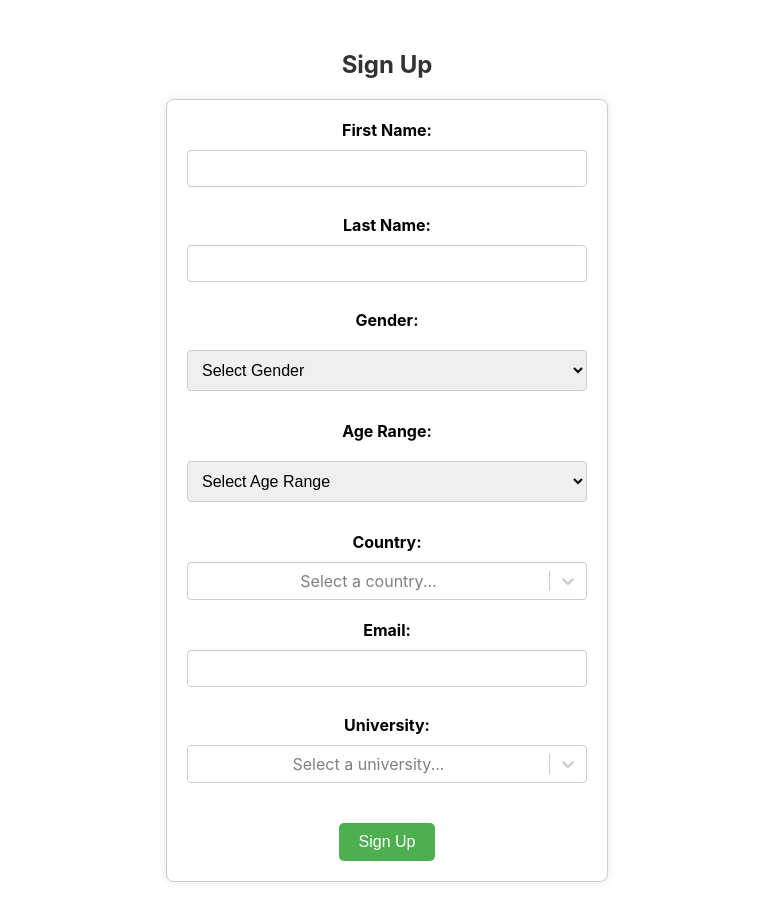
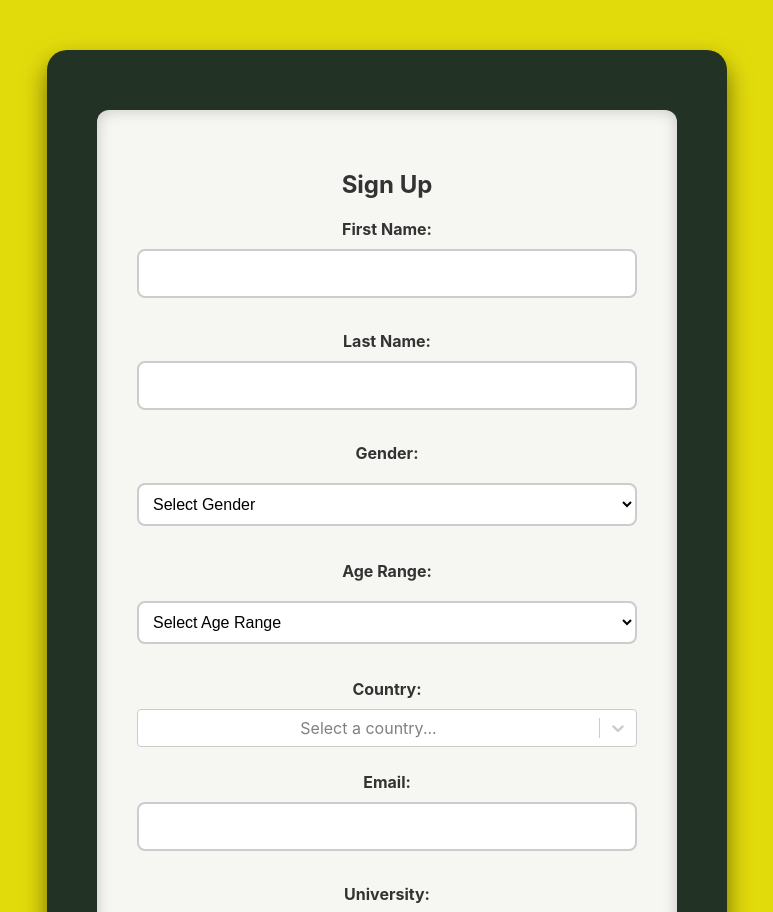
Before and after one commit to AhmedHani2312/finalproject, a React (Create React App) app: page /signup in a window 1280 px wide. Shown: the top 912 px of the page, without its empty margins (253-1026 px from the left). Built offline with nearby package versions, Linux system fonts and the light colour scheme.

Commit message:
frontend design updates+ country field signup fix
frontend design updates+ country field signup fix

```diff
--- a/src/App.js
+++ b/src/App.js
@@ -1,6 +1,4 @@
-// App.js
 import React from 'react';
-import logo from './logo.svg';
 import { BrowserRouter as Router, Link, Route, Routes } from 'react-router-dom';
 import Signup from './Signup';
 import Personalityform from './Personalityform';
@@ -9,30 +7,18 @@ import CountryChoice from './CountryChoice';
 import Rating from './Rating';
 import Recommendation from './Recommendation';
 import UsabilitySurveyForm from './UsabilitySurveyForm';
-import './App.css';
+import './App.css'; // Ensure this points to your updated CSS file
 
 function Home() {
   return (
     <div className="App">
       <header className="App-header">
-        <img src={logo} className="App-logo" alt="logo" />
-        <h1>Welcome to University Recommender</h1>
+        <h1 className="welcome-text">Welcome to University Recommender System</h1>
         <p>Discover the perfect university for your future!</p>
         <Link to="/signup" className="get-started-btn">
           Get Started
         </Link>
-        <p>
-          Learn more about{' '}
-          <a
-            className="App-link"
-            href="https://reactjs.org"
-            target="_blank"
-            rel="noopener noreferrer"
-          >
-            React
-          </a>
-          .
-        </p>
+
       </header>
     </div>
   );
--- a/src/FeaturesForm.css
+++ b/src/FeaturesForm.css
@@ -1,11 +1,11 @@
-/* FeaturesForm.css */
 .features-form-container {
   max-width: 800px;
-  margin: auto;
+  margin: 50px auto;
   padding: 20px;
   border: 1px solid #ccc;
   border-radius: 8px;
   box-shadow: 0 0 10px rgba(0, 0, 0, 0.1);
+  background-color: #FFFFE0; /* Light yellow background matching your page theme */
 }
 
 h2 {
@@ -16,18 +16,21 @@ h2 {
 .feature-boxes {
   display: flex;
   flex-wrap: wrap;
+  justify-content: space-around; /* Align boxes nicely in the center */
 }
 
 .feature-box {
-  width: 150px; /* Set a fixed width for each box */
-  height: 150px; /* Set a fixed height for each box */
+  width: calc(33.333% - 20px); /* Adjust width for three boxes per row accounting for margin */
+  min-height: 150px; /* Set a fixed height for each box */
   border: 1px solid #ddd;
   border-radius: 8px;
-  margin: 10px;
+  margin: 10px; /* Margin for spacing around boxes */
   padding: 10px;
   display: flex;
   flex-direction: column;
   align-items: center;
+  justify-content: center; /* Center content vertically and horizontally */
+  background-color: #FFFACD; /* Lighter box background for contrast */
 }
 
 input {
--- a/src/FeaturesForm.js
+++ b/src/FeaturesForm.js
@@ -79,8 +79,9 @@ const FeaturesForm = () => {
 
     return (
         <div className="features-form-container">
-            <h2>The Most Important Features in Your Future University</h2>
+            <h2>Check in The Most Important Features in Your Future University</h2>
             <form onSubmit={handleSubmit}>
+                <div className="feature-boxes">
                     {Object.entries(features).map(([key, description]) => (
                         <div key={key} className="feature-box">
                             <input
@@ -92,6 +93,7 @@ const FeaturesForm = () => {
                             <label htmlFor={`feature-${key}`}>{description}</label>
                         </div>
                     ))}
+                </div>
                 <button type="submit">Next Page</button>
             </form>
         </div>
--- a/src/Signup.css
+++ b/src/Signup.css
@@ -1,57 +1,68 @@
-/* Signup.css */
 .signup-container {
   text-align: center;
   margin: 50px auto;
+  background-color: rgba(0, 21, 41, 0.85); /* Harmonizing with the theme from the Get Started page */
+  padding: 40px;
+  border-radius: 20px;
+  box-shadow: 0 12px 25px rgba(0, 0, 0, 0.5);
+  color: #090909; /* Ensuring text color is white for better visibility */
+  max-width: 600px; /* Defining max width for better form presentation */
 }
+body {
+  background-color: #e2db0c; /* Light orange background */
+}  /*8ayar daaaaah backg*/
+
 
 .signup-form {
-  max-width: 400px;
-  margin: 0 auto;
-  padding: 20px;
-  border: 1px solid #ccc;
-  border-radius: 8px;
-  box-shadow: 0 0 10px rgba(0, 0, 0, 0.1);
+  max-width: 500px; /* Setting max width for the internal form */
+  margin: 20px auto; /* Centering the form with automatic margins */
+  padding: 40px; /* Providing ample padding for a spacious layout */
+  background: #f6f6f3; /* Light background for the form to stand out from the container */
+  border-radius: 12px; /* Soft rounded corners for a modern look */
+  box-shadow: inset 0 0 15px rgba(0, 0, 0, 0.2); /* Adding a subtle inner shadow for depth */
 }
 
 .form-group {
-  margin-bottom: 20px;
+  margin-bottom: 25px; /* Creating more space between form fields for clarity */
 }
 
 label {
-  display: block;
-  margin-bottom: 10px;
-  font-weight: bold;
+  display: block; /* Ensuring the label takes its own line for better alignment */
+  margin-bottom: 10px; /* Providing space below the label before the input */
+  font-weight: bold; /* Making text bold for better visibility */
+  color: #333333; /* Using darker text for contrast against the light form background */
 }
 
-input {
-  width: 100%;
-  padding: 10px;
-  box-sizing: border-box;
-  border: 1px solid #ccc;
-  border-radius: 4px;
-  margin-bottom: 10px;
-}
-
-select {
-  width: 100%;
-  padding: 10px;
-  box-sizing: border-box;
-  border: 1px solid #ccc;
-  border-radius: 4px;
-  margin-bottom: 10px;
+input, select {
+  width: 100%; /* Full width inputs for better form structure */
+  padding: 15px; /* Ample padding for easier interaction */
+  box-sizing: border-box; /* Ensuring padding doesn't affect overall width */
+  border: 2px solid #cccccc; /* Defining a slightly thicker border for clear boundaries */
+  border-radius: 8px; /* Rounded corners for inputs for a cohesive design language */
+  margin-bottom: 20px; /* More space between inputs for a clean layout */
+  background-color: #ffffff; /* White background for clear distinction of input areas */
+  color: #000000; /* Black text for maximum readability */
 }
 
 button {
-  background-color: #4caf50;
-  color: white;
-  padding: 10px 15px;
-  border: none;
-  border-radius: 4px;
-  cursor: pointer;
+  background-color: #007bff; /* Using a brighter blue to match theme accents and call to action */
+  color: white; /* White text for clear visibility on the button */
+  padding: 15px 30px; /* Generous padding for a larger, more clickable button */
+  border: none; /* Removing default border for a cleaner look */
+  border-radius: 10px; /* Smooth rounded corners for the button */
+  cursor: pointer; /* Changing cursor to pointer on hover for better user indication */
+  font-size: 18px; /* Increasing font size for better readability and impact */
+  transition: background-color 0.3s, transform 0.2s; /* Smooth transitions for hover effects */
+  box-shadow: 0 4px 8px rgba(0, 0, 0, 0.2); /* Applying shadow for depth and prominence */
 }
 
 button:hover {
-  background-color: #45a049;
+  background-color: #0056e0; /* Darkening the button on hover for an interactive effect */
+  transform: scale(1.05); /* Slightly enlarging the button on hover for a dynamic response */
 }
 
-/* Add more styles as needed */
+.form-title {
+  margin-bottom: 30px; /* More space below the form title for a structured layout */
+  color: #ffffff; /* White color for the title for standout visibility */
+  font-size: 28px; /* Larger font size for the title for prominence */
+}
--- a/src/Signup.js
+++ b/src/Signup.js
@@ -1,4 +1,4 @@
-import React, { useState } from 'react';
+import React, { useState, useEffect } from 'react';
 import { useNavigate } from 'react-router-dom';
 import Select from 'react-select';
 import './Signup.css';
@@ -8,8 +8,6 @@ import universities from './universities.json';
 
 const Signup = () => {
     const navigate = useNavigate();
-    const [selectedUniversity, setSelectedUniversity] = useState(null);
-    const [selectedCountry, setSelectedCountry] = useState(null);
     const [formData, setFormData] = useState({
         firstName: '',
         lastName: '',
@@ -20,25 +18,49 @@ const Signup = () => {
         university: '',
     });
 
-    // Handle changes in text inputs
+    const [selectedCountry, setSelectedCountry] = useState(null);
+    const [selectedUniversity, setSelectedUniversity] = useState(null);
+    const [filteredUniversities, setFilteredUniversities] = useState([]);
+
+    useEffect(() => {
+        setFilteredUniversities(universities.slice(0, 100).map(uni => ({
+            value: uni.University,
+            label: uni.University
+        })));
+    }, []);
+
+    const filterUniversities = inputValue => {
+        return universities
+            .filter(uni => uni.University.toLowerCase().includes(inputValue.toLowerCase()))
+            .map(filteredUni => ({ value: filteredUni.University, label: filteredUni.University }));
+    };
+
     const handleInputChange = (e) => {
         const { name, value } = e.target;
         setFormData({ ...formData, [name]: value });
     };
 
-    // Handle university selection
     const handleUniversityChange = (selectedOption) => {
         setSelectedUniversity(selectedOption);
         setFormData({ ...formData, university: selectedOption ? selectedOption.value : '' });
     };
 
-    // Handle country selection
     const handleCountryChange = (selectedOption) => {
         setSelectedCountry(selectedOption);
         setFormData({ ...formData, country: selectedOption ? selectedOption.value : '' });
     };
 
-    // Handle form submission
+    const handleUniversityInputChange = (value) => {
+        if (value.length > 2) {
+            setFilteredUniversities(filterUniversities(value));
+        } else {
+            setFilteredUniversities(universities.slice(0, 100).map(uni => ({
+                value: uni.University,
+                label: uni.University
+            })));
+        }
+    };
+
     const handleSignup = async (e) => {
         e.preventDefault();
         const dataToSend = {
@@ -46,9 +68,9 @@ const Signup = () => {
             last_name: formData.lastName,
             gender: formData.gender,
             age_range: formData.ageRange,
-            country: selectedCountry ? selectedCountry.value : formData.country,
+            country: selectedCountry ? selectedCountry.value : '',
             email: formData.email,
-            university_name: selectedUniversity ? selectedUniversity.value : formData.university,
+            university_name: selectedUniversity ? selectedUniversity.value : '',
         };
 
         try {
@@ -59,12 +81,6 @@ const Signup = () => {
         }
     };
 
-    // Prepare options for the select components
-    const universityOptions = universities.map(uni => ({
-        value: uni.University,
-        label: uni.University,
-    }));
-
     const countryOptions = Object.entries(countriesList).map(([_, country]) => ({
         value: country.name,
         label: country.name,
@@ -72,8 +88,8 @@ const Signup = () => {
 
     return (
         <div className="signup-container">
-            <h2>Sign Up</h2>
             <form className="signup-form" onSubmit={handleSignup}>
+                <h2>Sign Up</h2>
                 <div className="form-group">
                     <label>First Name:</label>
                     <input type="text" name="firstName" value={formData.firstName} onChange={handleInputChange} required />
@@ -123,7 +139,8 @@ const Signup = () => {
                     <Select
                         value={selectedUniversity}
                         onChange={handleUniversityChange}
-                        options={universityOptions}
+                        onInputChange={handleUniversityInputChange}
+                        options={filteredUniversities}
                         className="basic-single"
                         classNamePrefix="select"
                         placeholder="Select a university..."
```
Also changed, not shown: src/App.css (+65 -24 lines), public/images/university-background.png (added). Lines whose indentation alone changed are shown as unchanged.
